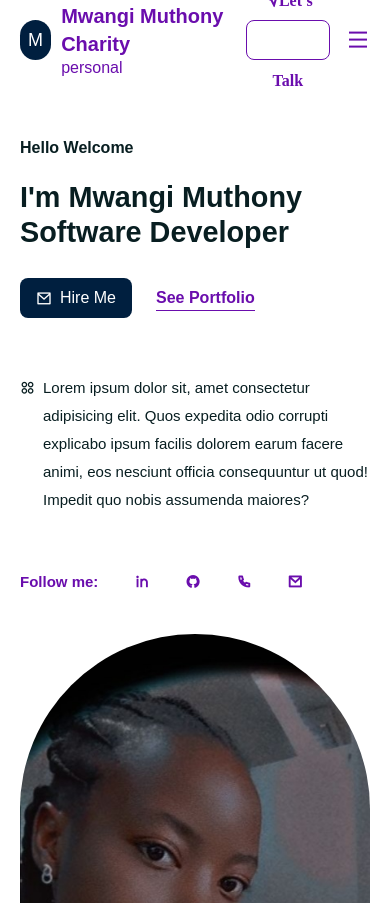
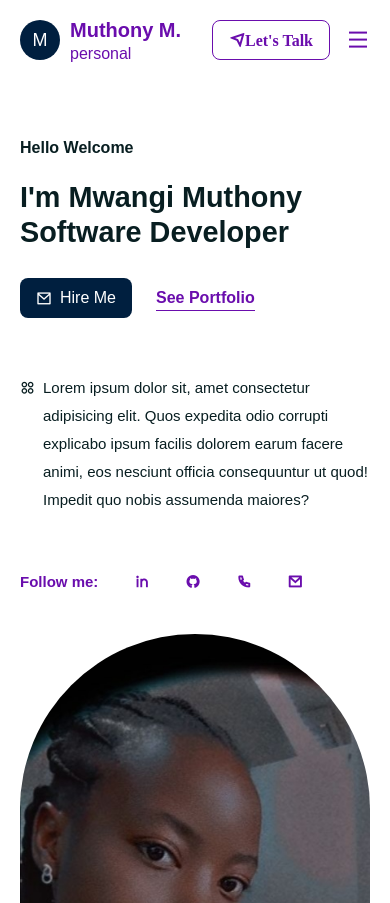
Before and after one commit to dillahmwangi/Web_portfollio, a React (Create React App) app: page / in a window 390 px wide. Shown: the top 903 px of the page. Built offline with nearby package versions, Linux system fonts and the light colour scheme.

Commit message:
media query on header

```diff
--- a/src/components/Header/Header.jsx
+++ b/src/components/Header/Header.jsx
@@ -46,7 +46,7 @@ const Header = () => {
             </span>
             <div className='leading-[20px]'>
               <h2 className='text-xl text-smallTextColor font-[700]'>
-                Mwangi Muthony Charity
+                Muthony M.
               </h2>
               <p className='text-smallTextColor text-[16px] font-[500]'>
                 personal
```
